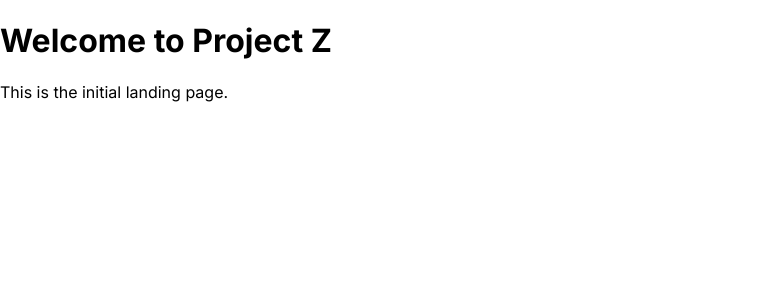
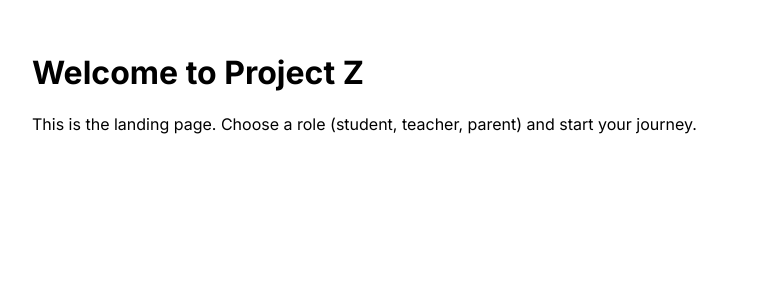
Before and after one commit to ManoliMeletiou/project-z-meletiou-mathematics, a Next.js app in the folder frontend/: page / in a window 1280 px wide. Shown: the top 300 px of the page, without its empty margins (0-759 px from the left). Built offline with nearby package versions, Linux system fonts and the light colour scheme.

Commit message:
Update home page to final version

```diff
--- a/frontend/app/page.tsx
+++ b/frontend/app/page.tsx
@@ -1,8 +1,8 @@
-export default function Page() {
+export default function HomePage() {
   return (
-    <main>
-      <h1>Welcome to Project Z</h1>
-      <p>This is the initial landing page.</p>
-    </main>
+    <div style={{ padding: '2rem' }}>
+      <h1>Welcome to Project Z</h1>
+      <p>This is the landing page. Choose a role (student, teacher, parent) and start your journey.</p>
+    </div>
   );
 }
```
